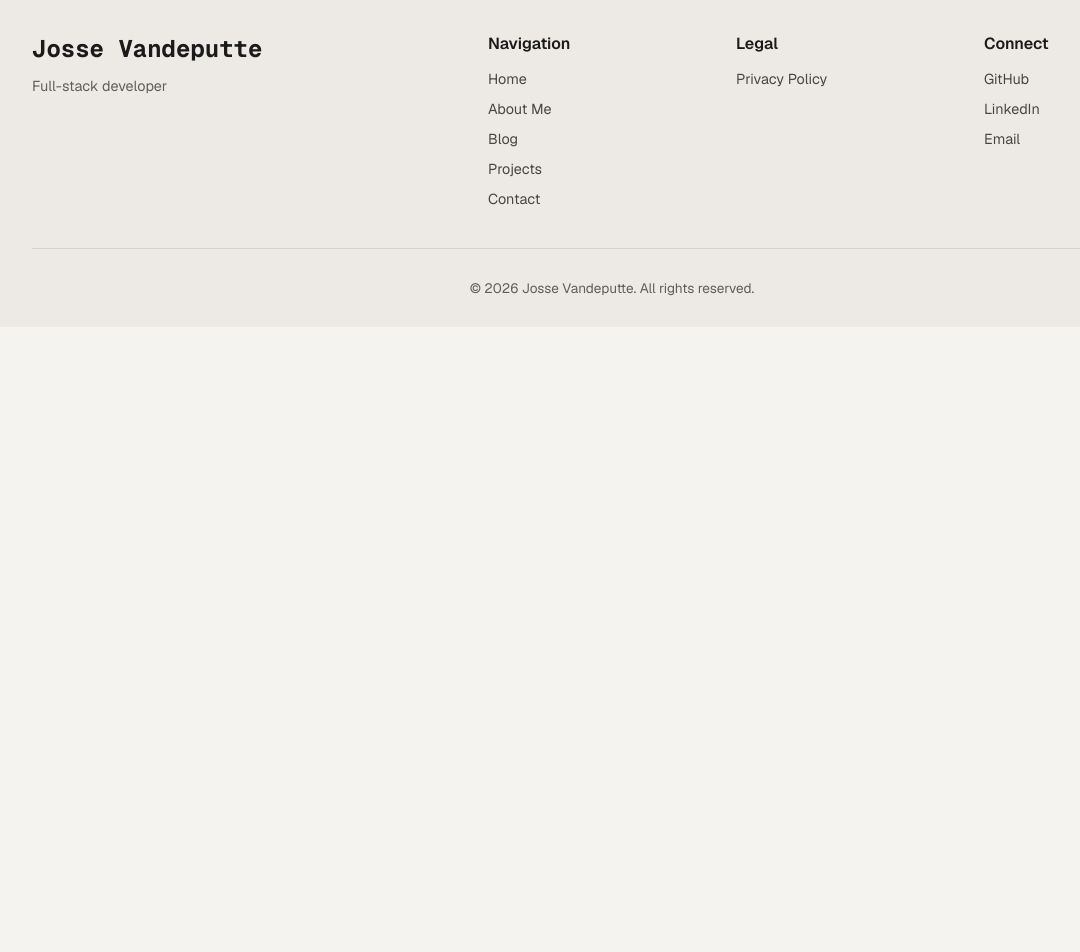
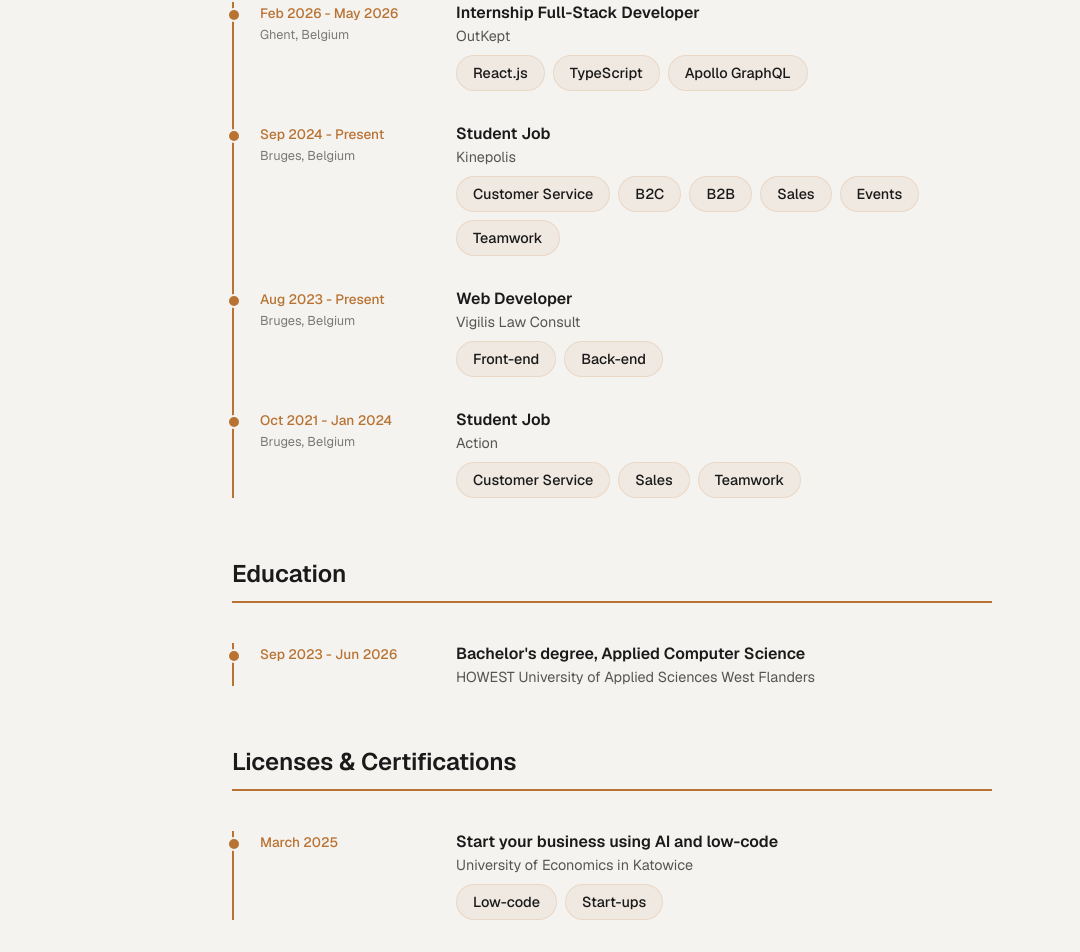
Before and after one commit to JosseVandeputte/Portfolio, a Next.js app: page /about in a window 1280 px wide. Shown: the part 1060-2012 px from the top of the page, without its empty margins (28-1108 px from the left). Before the commit the page ends 1387 px from the top, so only its background shows below. Built offline with nearby package versions, Linux system fonts and the light colour scheme.

Commit message:
feat: add more information to about me

```diff
--- a/app/about/page.module.css
+++ b/app/about/page.module.css
@@ -7,6 +7,17 @@
   padding: 40px 0;
 }
 
+.page a {
+  color: var(--accent);
+  text-decoration: none;
+  border-bottom: 1px solid transparent;
+  transition: color 0.3s, border-color 0.3s;
+}
+
+.page a:hover {
+  color: var(--accent);
+  border-color: var(--accent);
+}
 
 
 .container {
@@ -56,10 +67,112 @@
   margin-bottom: 20px;
 }
 
-.skills h3 {
+.section {
+  display: flex;
+  flex-direction: column;
+  gap: 0;
+}
+
+.sectionHeading {
   font-size: 1.5rem;
-  margin-bottom: 24px;
   font-weight: 600;
+  margin-bottom: 40px;
+  padding-bottom: 12px;
+  border-bottom: 2px solid var(--accent);
+  color: var(--foreground);
+}
+
+.timeline {
+  display: flex;
+  flex-direction: column;
+  position: relative;
+  padding-left: 28px;
+  gap: 32px;
+}
+
+.timeline::before {
+  content: '';
+  position: absolute;
+  left: 0;
+  top: 0;
+  bottom: 0;
+  width: 2px;
+  background: var(--accent);
+}
+
+.timelineItem {
+  display: grid;
+  grid-template-columns: 180px 1fr;
+  gap: 16px;
+  position: relative;
+}
+
+.timelineItem::before {
+  content: '';
+  position: absolute;
+  left: -26px;
+  top: 6px;
+  width: 10px;
+  height: 10px;
+  border-radius: 50%;
+  background: var(--accent);
+  border: 2px solid var(--background);
+  transform: translateX(-50%);
+}
+
+.timelineLeft {
+  display: flex;
+  flex-direction: column;
+  gap: 4px;
+  padding-top: 2px;
+}
+
+.timelinePeriod {
+  font-size: 0.85rem;
+  font-weight: 500;
+  color: var(--accent);
+}
+
+.timelineLocation {
+  font-size: 0.8rem;
+  color: rgba(var(--gray-rgb), 0.5);
+}
+
+.timelineRight {
+  display: flex;
+  flex-direction: column;
+  gap: 4px;
+}
+
+.timelineRole {
+  font-weight: 600;
+  font-size: 1rem;
+  margin: 0;
+}
+
+.timelineCompany {
+  font-size: 0.9rem;
+  color: rgba(var(--gray-rgb), 0.65);
+  margin: 0;
+  display: flex;
+  align-items: center;
+  gap: 8px;
+}
+
+.timelineType {
+  font-size: 0.75rem;
+  background: rgba(184, 115, 51, 0.08);
+  border: 1px solid rgba(184, 115, 51, 0.2);
+  color: var(--accent);
+  padding: 1px 8px;
+  border-radius: 20px;
+}
+
+.tagRow {
+  display: flex;
+  flex-wrap: wrap;
+  gap: 8px;
+  margin-top: 6px;
 }
 
 .skillTags {
@@ -83,13 +196,19 @@
     padding: 0 16px;
   }
 
+  .content {
+    gap: 40px;
+  }
+
   .timelineItem {
     grid-template-columns: 1fr;
-    gap: 16px;
+    gap: 4px;
   }
 
-  .content {
-    gap: 40px;
+  .timelineLeft {
+    flex-direction: row;
+    gap: 12px;
+    align-items: center;
   }
 }
 
--- a/app/about/page.tsx
+++ b/app/about/page.tsx
@@ -1,11 +1,61 @@
 import styles from "./page.module.css";
 import { projects, skills, excludeFromSkills } from "../data/projects";
+import Link from "next/link";
 
 const technologies = [
   ...new Set([
     ...projects.flatMap((p) => p.technologies).filter((t) => !excludeFromSkills.has(t)),
     ...skills,
   ]),
+];
+
+
+const experience = [
+  {
+    role: "Internship Full-Stack Developer",
+    company: "OutKept",
+    period: "Feb 2026 - May 2026",
+    location: "Ghent, Belgium",
+    tags: ["React.js", "TypeScript", "Apollo GraphQL"],
+  },
+  {
+    role: "Student Job",
+    company: "Kinepolis",
+    period: "Sep 2024 - Present",
+    location: "Bruges, Belgium",
+    tags: ["Customer Service", "B2C", "B2B", "Sales", "Events", "Teamwork"],
+  },
+  {
+    role: "Web Developer",
+    company: "Vigilis Law Consult",
+    period: "Aug 2023 - Present",
+    location: "Bruges, Belgium",
+    tags: ["Front-end", "Back-end"],
+  },
+  {
+    role: "Student Job",
+    company: "Action",
+    period: "Oct 2021 - Jan 2024",
+    location: "Bruges, Belgium",
+    tags: ["Customer Service", "Sales", "Teamwork"],
+  },
+];
+
+const education = [
+  {
+    school: "HOWEST University of Applied Sciences West Flanders",
+    degree: "Bachelor's degree, Applied Computer Science",
+    period: "Sep 2023 - Jun 2026",
+  },
+];
+
+const certifications = [
+  {
+    name: "Start your business using AI and low-code",
+    issuer: "University of Economics in Katowice",
+    date: "March 2025",
+    tags: ["Low-code", "Start-ups"],
+  },
 ];
 
 export default function About() {
@@ -15,7 +65,7 @@
         <section className={styles.hero}>
           <h1 className={styles.title}>About Me</h1>
           <p className={styles.subtitle}>
-            Applied Computer Science student at Howest · Graduating June 2026
+            Applied Computer Science student at Howest
           </p>
         </section>
 
@@ -30,16 +80,84 @@
             </p>
             <p>
               Alongside my studies I have worked on personal projects like RailSync and
-              Vigilis Law Consult, and completed an internship at Outkept in Ghent where I
+              Vigilis Law Consult, and completed an internship at Outkept in Ghent ( <Link href={"/blog/internship"}>Go to blog</Link> ) where I
               got hands-on experience in a real development environment.
             </p>
           </div>
 
           <div className={styles.skills}>
-            <h3>Technologies I work with</h3>
+            <h3 className={styles.sectionHeading}>Technologies I work with</h3>
             <div className={styles.skillTags}>
               {technologies.map((tech) => (
                 <span key={tech} className={styles.tag}>{tech}</span>
+              ))}
+            </div>
+          </div>
+
+          <div className={styles.section}>
+            <h3 className={styles.sectionHeading}>Experience</h3>
+            <div className={styles.timeline}>
+              {experience.map((item) => (
+                <div key={item.role + item.company} className={styles.timelineItem}>
+                  <div className={styles.timelineLeft}>
+                    <span className={styles.timelinePeriod}>{item.period}</span>
+                    <span className={styles.timelineLocation}>{item.location}</span>
+                  </div>
+                  <div className={styles.timelineRight}>
+                    <p className={styles.timelineRole}>{item.role}</p>
+                    <p className={styles.timelineCompany}>
+                      {item.company}
+                    </p>
+                    {item.tags.length > 0 && (
+                      <div className={styles.tagRow}>
+                        {item.tags.map((tag) => (
+                          <span key={tag} className={styles.tag}>{tag}</span>
+                        ))}
+                      </div>
+                    )}
+                  </div>
+                </div>
+              ))}
+            </div>
+          </div>
+
+          <div className={styles.section}>
+            <h3 className={styles.sectionHeading}>Education</h3>
+            <div className={styles.timeline}>
+              {education.map((item) => (
+                <div key={item.school} className={styles.timelineItem}>
+                  <div className={styles.timelineLeft}>
+                    <span className={styles.timelinePeriod}>{item.period}</span>
+                  </div>
+                  <div className={styles.timelineRight}>
+                    <p className={styles.timelineRole}>{item.degree}</p>
+                    <p className={styles.timelineCompany}>{item.school}</p>
+                  </div>
+                </div>
+              ))}
+            </div>
+          </div>
+
+          <div className={styles.section}>
+            <h3 className={styles.sectionHeading}>Licenses &amp; Certifications</h3>
+            <div className={styles.timeline}>
+              {certifications.map((item) => (
+                <div key={item.name} className={styles.timelineItem}>
+                  <div className={styles.timelineLeft}>
+                    <span className={styles.timelinePeriod}>{item.date}</span>
+                  </div>
+                  <div className={styles.timelineRight}>
+                    <p className={styles.timelineRole}>{item.name}</p>
+                    <p className={styles.timelineCompany}>{item.issuer}</p>
+                    {item.tags.length > 0 && (
+                      <div className={styles.tagRow}>
+                        {item.tags.map((tag) => (
+                          <span key={tag} className={styles.tag}>{tag}</span>
+                        ))}
+                      </div>
+                    )}
+                  </div>
+                </div>
               ))}
             </div>
           </div>
```
